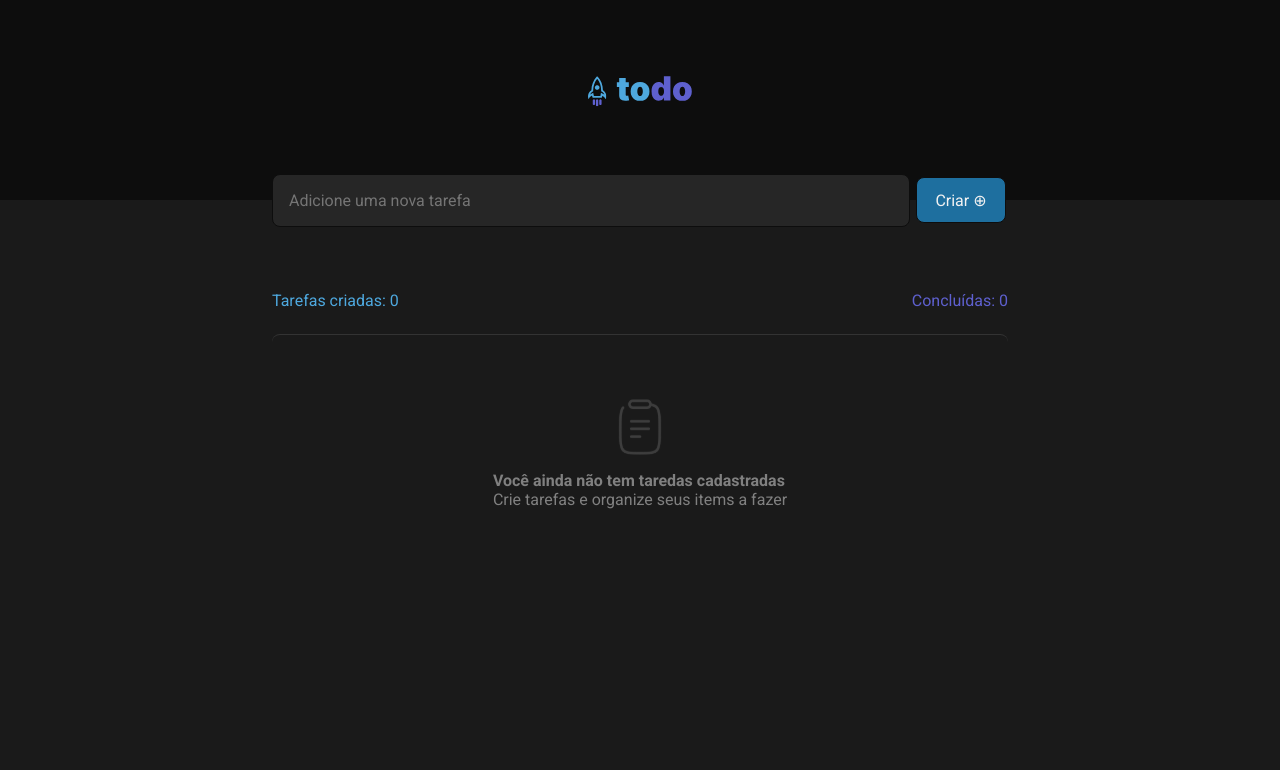
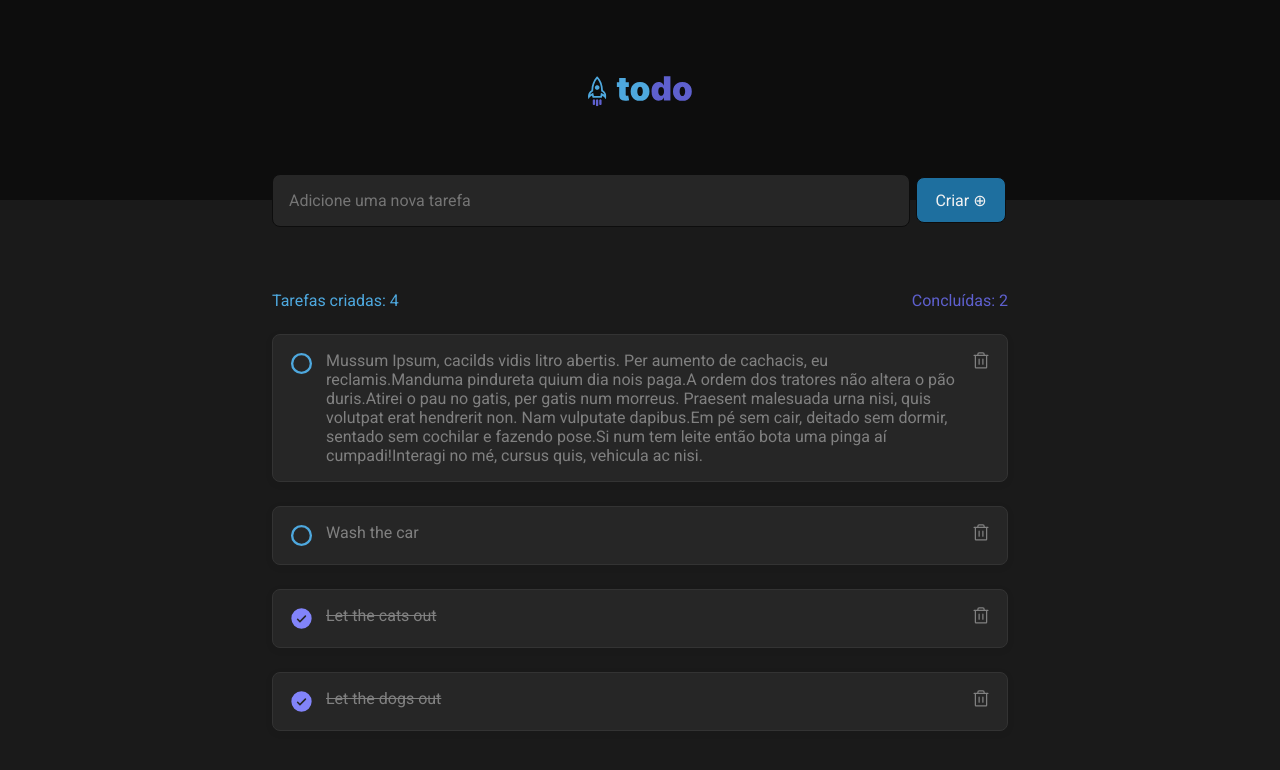
Before and after one commit to ssisaias/desafio01-todo-list, a React (Vite) app: page / in a window 1280 px wide. Shown: the top 770 px of the page. Built offline with nearby package versions, Linux system fonts and the light colour scheme.

Commit message:
finished the basic layout
adds phosphor icons
sorts the completed items down
styles for complete and incomplete items

```diff
--- a/package.json
+++ b/package.json
@@ -10,6 +10,7 @@
     "preview": "vite preview"
   },
   "dependencies": {
+    "@phosphor-icons/react": "^2.0.9",
     "react": "^18.2.0",
     "react-dom": "^18.2.0",
     "uuid": "^9.0.0"
--- a/src/App.tsx
+++ b/src/App.tsx
@@ -7,9 +7,17 @@ import NewTaskForm from "./Components/NewTaskForm";
 import TaskBox from "./Components/TaskBox";
 
 const todos: ToDo[] = [
-  /* {
+  {
     createdDate: new Date(),
-    description: "Clean the dishes",
+    description: "Let the cats out",
+    id: v4(),
+    isCompleted: true,
+  },
+  {
+    createdDate: new Date(),
+    description: `Mussum Ipsum, cacilds vidis litro abertis. Per aumento de cachacis, eu reclamis.Manduma pindureta quium dia nois paga.A ordem dos tratores não altera o pão duris.Atirei o pau no gatis, per gatis num morreus.
+
+    Praesent malesuada urna nisi, quis volutpat erat hendrerit non. Nam vulputate dapibus.Em pé sem cair, deitado sem dormir, sentado sem cochilar e fazendo pose.Si num tem leite então bota uma pinga aí cumpadi!Interagi no mé, cursus quis, vehicula ac nisi.`,
     id: v4(),
     isCompleted: false,
   },
@@ -24,7 +32,7 @@ const todos: ToDo[] = [
     description: "Let the dogs out",
     id: v4(),
     isCompleted: true,
-  } */
+  }
 ]
 
 function App() {
--- a/src/Components/TaskBox.tsx
+++ b/src/Components/TaskBox.tsx
@@ -1,12 +1,25 @@
 import { ToDo } from '../Types/Todo';
 import styles from './TaskBox.module.css';
 import TaskInfo from './TaskInfo';
-import TaskList from './TaskItem';
 import clipboard from '../assets/clipboard.svg';
+import TaskItem from './TaskItem';
 
 interface TaskBoxProps {
     todoList: ToDo[];
 }
+
+// move tasks marked as completed to the end of the list
+const moveCompletedTasksDownTheList = (todoList: ToDo[]) => {
+    return todoList.sort((a, b) => {
+        if (a.isCompleted && !b.isCompleted) {
+            return 1;
+        } else if (!a.isCompleted && b.isCompleted) {
+            return -1;
+        } else {
+            return 0;
+        }
+    });
+};
 
 function TaskBox({todoList}: TaskBoxProps){
 
@@ -25,7 +38,9 @@ function TaskBox({todoList}: TaskBoxProps){
                     </div>
                 </div>
             ) : (
-               <TaskList todolist={todoList}></TaskList>
+               moveCompletedTasksDownTheList(todoList).map(td => (
+                   <TaskItem key={td.id} todoItem={td} />
+               ))
             )}
 
         </div>
--- a/src/Components/TaskItem.module.css
+++ b/src/Components/TaskItem.module.css
@@ -0,0 +1,66 @@
+.taskItem {
+  box-sizing: border-box;
+
+  /* Auto layout */
+  display: flex;
+  flex-direction: row;
+  align-items: flex-start;
+  padding: 16px;
+  gap: 12px;
+
+  width: 736px;
+  height: auto;
+
+  /* Gray 500 */
+  background: var(--gray-500);
+
+  /* Gray 400 */
+  border: 1px solid var(--gray-400);
+  box-shadow: 0px 2px 8px rgba(0, 0, 0, 0.06);
+  border-radius: 8px;
+
+  /* Inside auto layout */
+  flex: none;
+  order: 0;
+  align-self: stretch;
+  flex-grow: 0;
+}
+
+.buttonCommon {
+  background: transparent;
+  border: 0;
+  color: (var(--gray-400));
+  cursor: pointer;
+
+  display: flex;
+  align-items: center;
+
+  transition: 0.2s;
+  border-radius: 2px;
+}
+
+.taskUnCheck {
+  width: 24px;
+  height: 24px;
+  appearance: none;
+  border-color: var(--gray-500);
+  border-radius: 50%;
+  cursor: grab;
+}
+
+.taskChecked {
+  width: 24px;
+  height: 24px;
+
+  cursor: alias;
+}
+
+.descCompleted {
+  width: 92%;
+  /* Make the text strike through */
+  text-decoration: line-through;
+}
+
+.descNotCompleted{
+    width: 92%;
+}
--- a/src/Components/TaskItem.tsx
+++ b/src/Components/TaskItem.tsx
@@ -1,5 +1,6 @@
 import { ToDo } from '../Types/Todo';
 import styles from './TaskItem.module.css';
+import { CheckCircle, Circle, Trash } from "@phosphor-icons/react";
 
 interface TaskItemProps{
     todoItem: ToDo;
@@ -7,9 +8,15 @@ interface TaskItemProps{
 
 function TaskItem({todoItem}: TaskItemProps) {
   return (
-    <>
-      <p>{todoItem.description}</p>
-    </>
+    <div className={styles.taskItem}>
+      {
+        todoItem.isCompleted?
+        <button className={styles.buttonCommon}><CheckCircle size={25} weight='fill' color='#8284FA'></CheckCircle></button>:
+        <button className={styles.buttonCommon}><Circle weight="bold" size={25} color='#4EA8DE'></Circle></button>
+      }
+      <div className={todoItem.isCompleted?styles.descCompleted:styles.descNotCompleted}><p>{todoItem.description}</p></div>
+      <button className={styles.buttonCommon}><Trash size={20} /></button>
+    </div>
   );
 }
 
```
Also changed, not shown: 1 other file (tests, documents, lock files or other folders).
